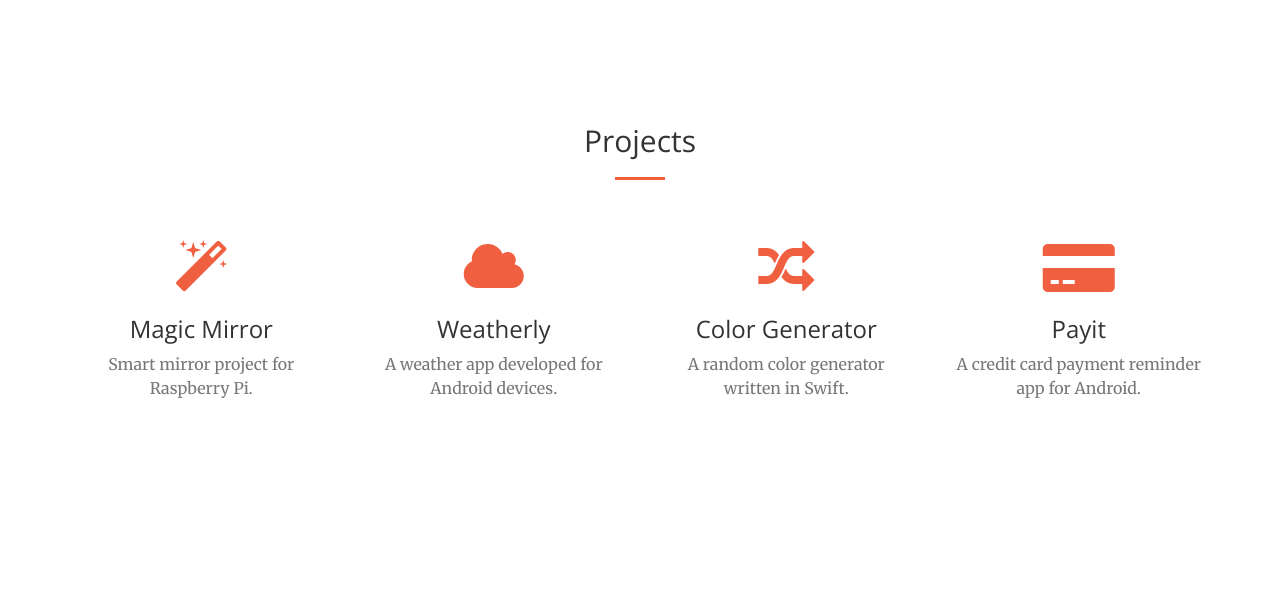
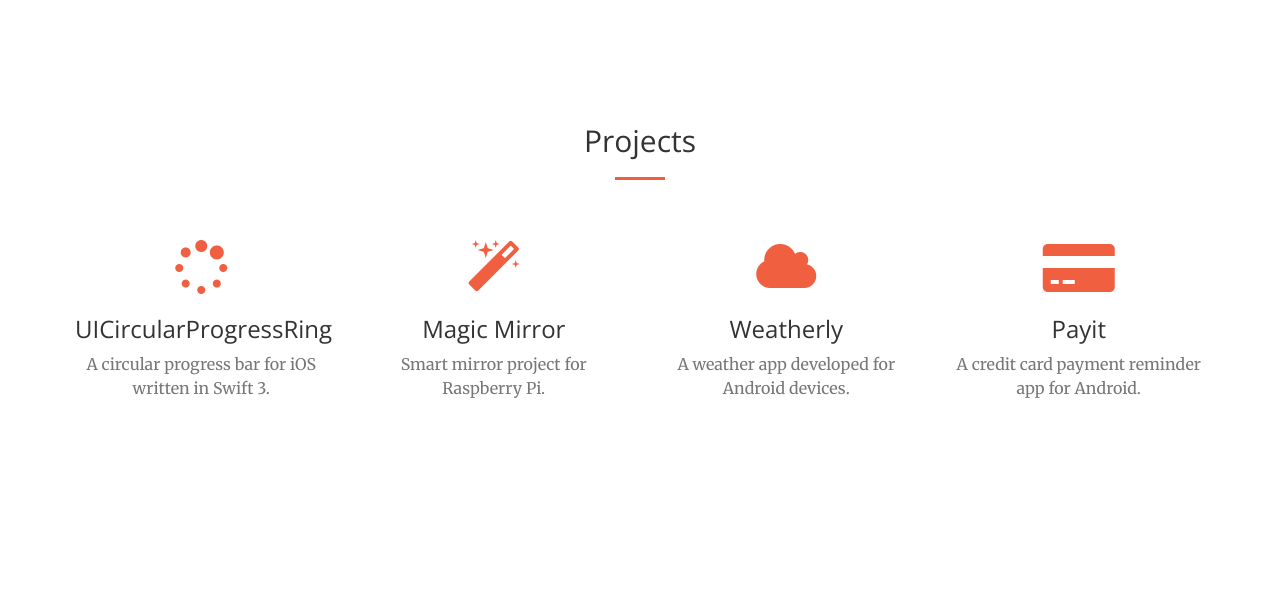
Before and after one commit to luispadron/DynamicWebsite, a Django app: page / in a window 1280 px wide. Shown: the part 1318-1915 px from the top of the page. Run offline with Django 3.2, Linux system fonts and the light colour scheme; parts of the project's set-up code (start-up, migrations or seed data) failed here and were passed over; some libraries are stand-ins or nearby versions.

Commit message:
update projects section

```diff
--- a/templates/home.html
+++ b/templates/home.html
@@ -107,6 +107,14 @@
     <div class="container">
       <div class="row">
 
+        <div class="project col-lg-3 col-md-6 text-center" onclick="window.open('https://github.com/luispadron/UICircularProgressRing', 'newWindow');" style="cursor: pointer;">
+          <div class="service-box">
+            <i class="fa fa-4x fa-spinner text-primary sr-icons"></i>
+            <h3>UICircularProgressRing</h3>
+            <p class="text-muted">A circular progress bar for iOS written in Swift 3.</p>
+          </div>
+        </div>
+
         <div class="project col-lg-3 col-md-6 text-center" onclick="window.open('https://github.com/luispadron/Magic-Mirror', 'newWindow');" style="cursor: pointer;">
           <div class="service-box">
             <i class="fa fa-4x fa-magic text-primary sr-icons"></i>
@@ -120,14 +128,6 @@
             <i class="fa fa-4x fa-cloud text-primary sr-icons"></i>
             <h3>Weatherly</h3>
             <p class="text-muted">A weather app developed for Android devices.</p>
-          </div>
-        </div>
-
-        <div class="project col-lg-3 col-md-6 text-center" onclick="window.open('https://github.com/luispadron/Swift-Random-Color-Generator', 'newWindow');" style="cursor: pointer;">
-          <div class="service-box">
-            <i class="fa fa-4x fa-random text-primary sr-icons"></i>
-            <h3>Color Generator</h3>
-            <p class="text-muted">A random color generator written in Swift.</p>
           </div>
         </div>
 
```
